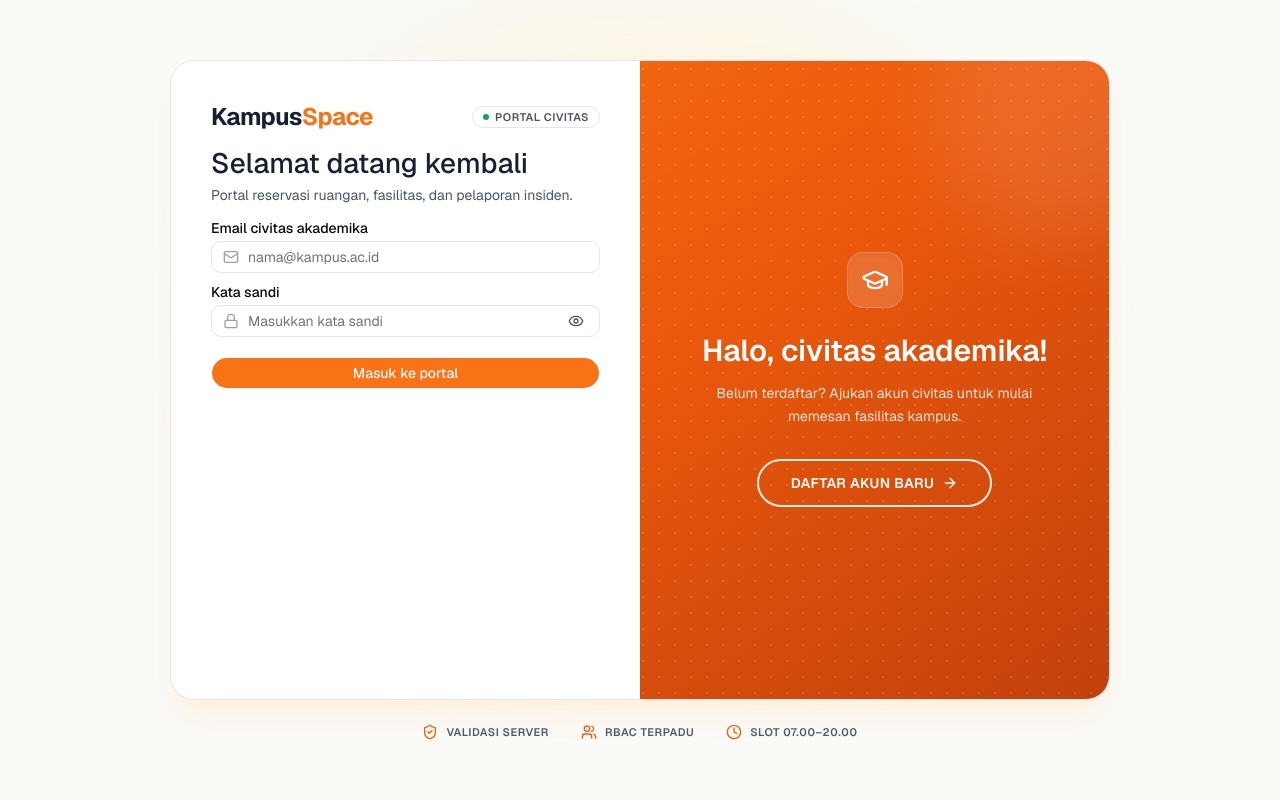
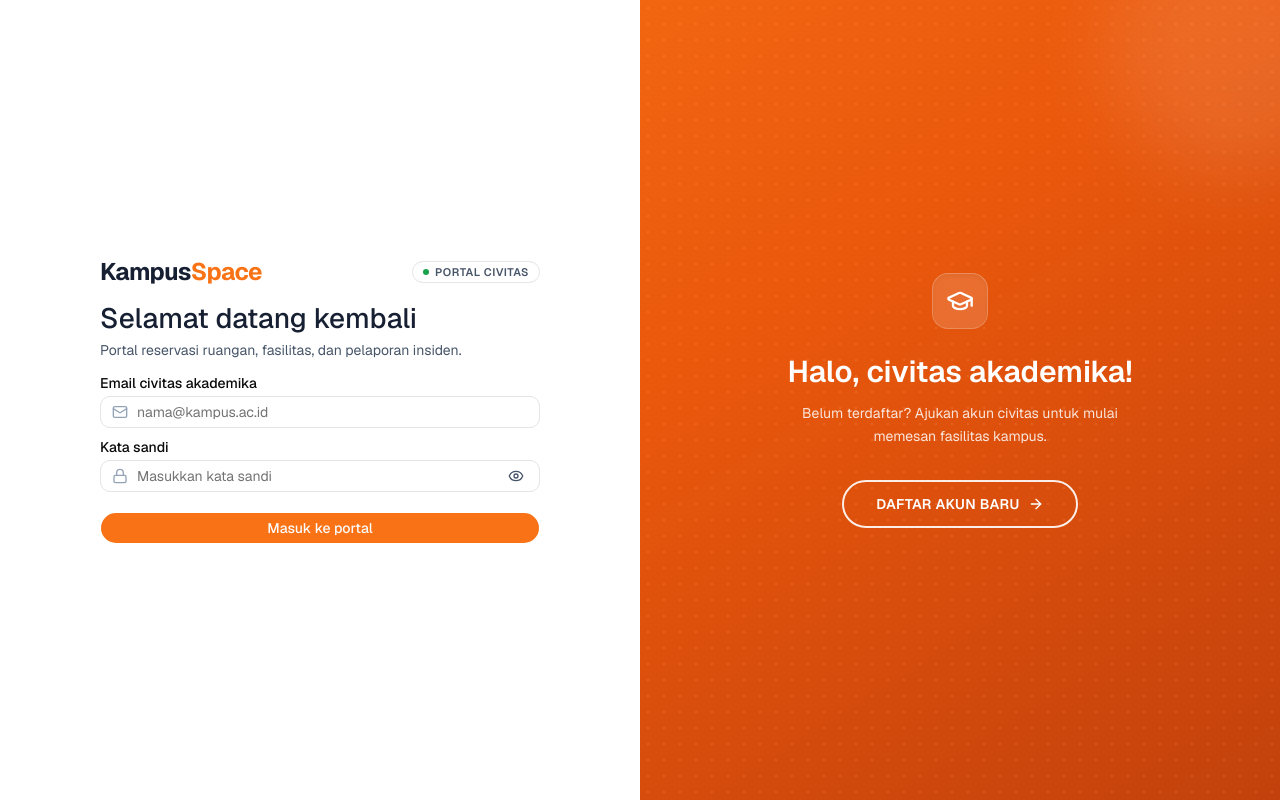
Before and after one commit to AkmalFazli27/campus-facility-system, a Next.js app: page /login in a window 1280 px wide. Built offline with nearby package versions, Linux system fonts and the light colour scheme.

Commit message:
feat: login full-page split 50/50 tanpa footer

```diff
--- a/components/custom/auth/AuthShell.tsx
+++ b/components/custom/auth/AuthShell.tsx
@@ -2,17 +2,10 @@
 
 import { useState } from "react";
 import Link from "next/link";
-import { Clock, ShieldCheck, Users } from "lucide-react";
 import { buildAuthToggleHref, type AuthMode } from "@/lib/auth-ui";
 import SignInForm from "./SignInForm";
 import SignUpForm from "./SignUpForm";
 import OverlayPanel from "./OverlayPanel";
-
-const TRUST_BADGES = [
-  { icon: ShieldCheck, label: "Validasi server" },
-  { icon: Users, label: "RBAC terpadu" },
-  { icon: Clock, label: "Slot 07.00–20.00" },
-];
 
 export default function AuthShell({
   initialMode,
@@ -36,22 +29,18 @@ export default function AuthShell({
   }
 
   return (
-    <main className="relative flex w-full flex-1 flex-col items-center justify-center px-4 py-8 sm:px-6">
+    <main className="relative flex w-full flex-1 flex-col">
       <div
-        aria-hidden
-        className="pointer-events-none fixed top-12 left-1/2 h-[550px] w-[700px] max-w-[95vw] -translate-x-1/2 rounded-full bg-gradient-to-tr from-brand-500/20 via-brand-100/60 to-amber-200/40 blur-3xl"
-      />
-      <div
-        className={`auth-slider relative flex w-full max-w-[940px] flex-col overflow-hidden rounded-3xl border bg-surface shadow-xl shadow-brand-100/60 md:block md:min-h-[640px] ${
+        className={`auth-slider relative flex w-full flex-1 flex-col overflow-hidden bg-surface md:block md:min-h-svh ${
           toRegister ? "right-panel-active" : ""
         }`}
       >
         <div
-          className={`form-container sign-in-container relative w-full flex-col justify-between gap-6 overflow-y-auto p-6 sm:p-10 md:absolute md:top-0 md:left-0 md:h-full md:w-1/2 ${
+          className={`form-container sign-in-container relative w-full flex-col items-center justify-center gap-6 overflow-y-auto p-6 sm:p-10 md:absolute md:top-0 md:left-0 md:h-full md:w-1/2 ${
             toRegister ? "hidden md:flex" : "flex"
           }`}
         >
-          <div>
+          <div className="w-full max-w-[440px]">
             <div className="mb-3 flex items-center justify-between">
               <Link
                 href="/"
@@ -75,7 +64,7 @@ export default function AuthShell({
               <SignInForm next={next} />
             </div>
           </div>
-          <div className="flex items-center justify-center gap-1.5 border-t pt-4 text-center md:hidden">
+          <div className="flex w-full max-w-[440px] items-center justify-center gap-1.5 border-t pt-4 text-center md:hidden">
             <span className="text-xs text-ink-600">Belum memiliki akun?</span>
             <button
               type="button"
@@ -87,11 +76,11 @@ export default function AuthShell({
           </div>
         </div>
         <div
-          className={`form-container sign-up-container relative w-full flex-col justify-between gap-6 overflow-y-auto p-6 sm:p-10 md:absolute md:top-0 md:left-0 md:h-full md:w-1/2 ${
+          className={`form-container sign-up-container relative w-full flex-col items-center justify-center gap-6 overflow-y-auto p-6 sm:p-10 md:absolute md:top-0 md:left-0 md:h-full md:w-1/2 ${
             toRegister ? "flex" : "hidden md:flex"
           }`}
         >
-          <div>
+          <div className="w-full max-w-[440px]">
             <div className="mb-3 flex items-center justify-between">
               <Link
                 href="/"
@@ -115,7 +104,7 @@ export default function AuthShell({
               <SignUpForm />
             </div>
           </div>
-          <div className="flex items-center justify-center gap-1.5 border-t pt-3 text-center md:hidden">
+          <div className="flex w-full max-w-[440px] items-center justify-center gap-1.5 border-t pt-3 text-center md:hidden">
             <span className="text-xs text-ink-600">Sudah memiliki akun?</span>
             <button
               type="button"
@@ -128,19 +117,6 @@ export default function AuthShell({
         </div>
         <OverlayPanel mode={mode} onToggle={toggle} />
       </div>
-      <footer className="mt-6 flex flex-wrap items-center justify-center gap-x-8 gap-y-2 px-4 text-center">
-        {TRUST_BADGES.map((b) => (
-          <span
-            key={b.label}
-            className="inline-flex items-center gap-2 text-ink-600"
-          >
-            <b.icon aria-hidden className="size-4 text-brand-600" />
-            <span className="text-[11px] font-semibold tracking-wider uppercase">
-              {b.label}
-            </span>
-          </span>
-        ))}
-      </footer>
     </main>
   );
 }
```
